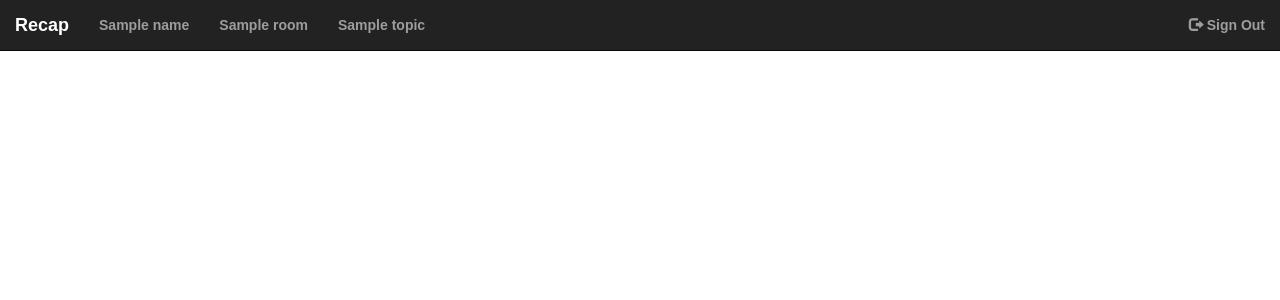
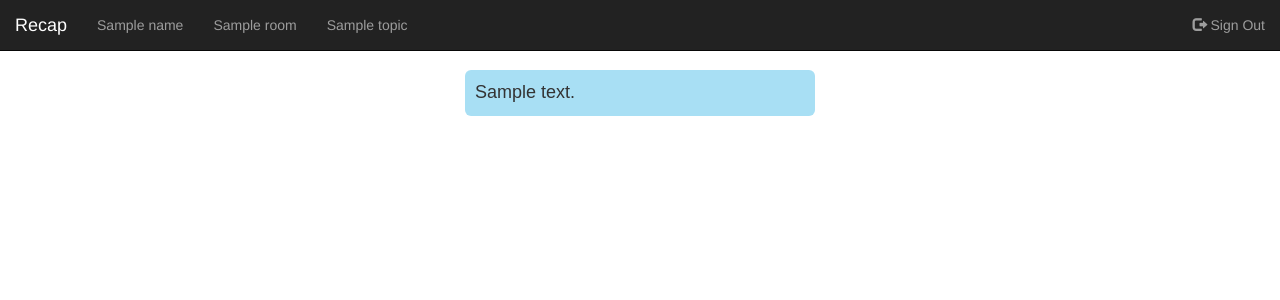
Before and after one commit to tgilgs/chat-reduce, a Flask app: template webserver/templates/messages.html in a window 1280 px wide. Shown: the top 300 px of the page. Run offline with Flask 2, Linux system fonts and the light colour scheme; the template is opened without the code that fills it: most values are stand-ins (such as "Sample title", 1, 10 or a date in 2020); some libraries are stand-ins or nearby versions.

Commit message:
Changed CCS

```diff
--- a/webserver/static/messages.css
+++ b/webserver/static/messages.css
@@ -3,23 +3,20 @@ html {
 }
 
 body {
-  font-family: 'Josefin Sans', sans-serif;
-  font-weight: 700;
-  color: #353535;
-  position: relative;
+  padding-top: 70px;
 }
 
 .bubble {
   position: relative;
   background: #A8DFF4;
   border: 1px solid ##014663;
-  max-width:300px;
+  max-width:350px;
   padding:10px;
   font-family:arial;
   margin:0 auto;
   font-size:18px;
   border-radius:6px;
-  word-break: break-all;
+  word-break: break-word;
 }
 /*.bubble:after,
 .bubble:before {
```
